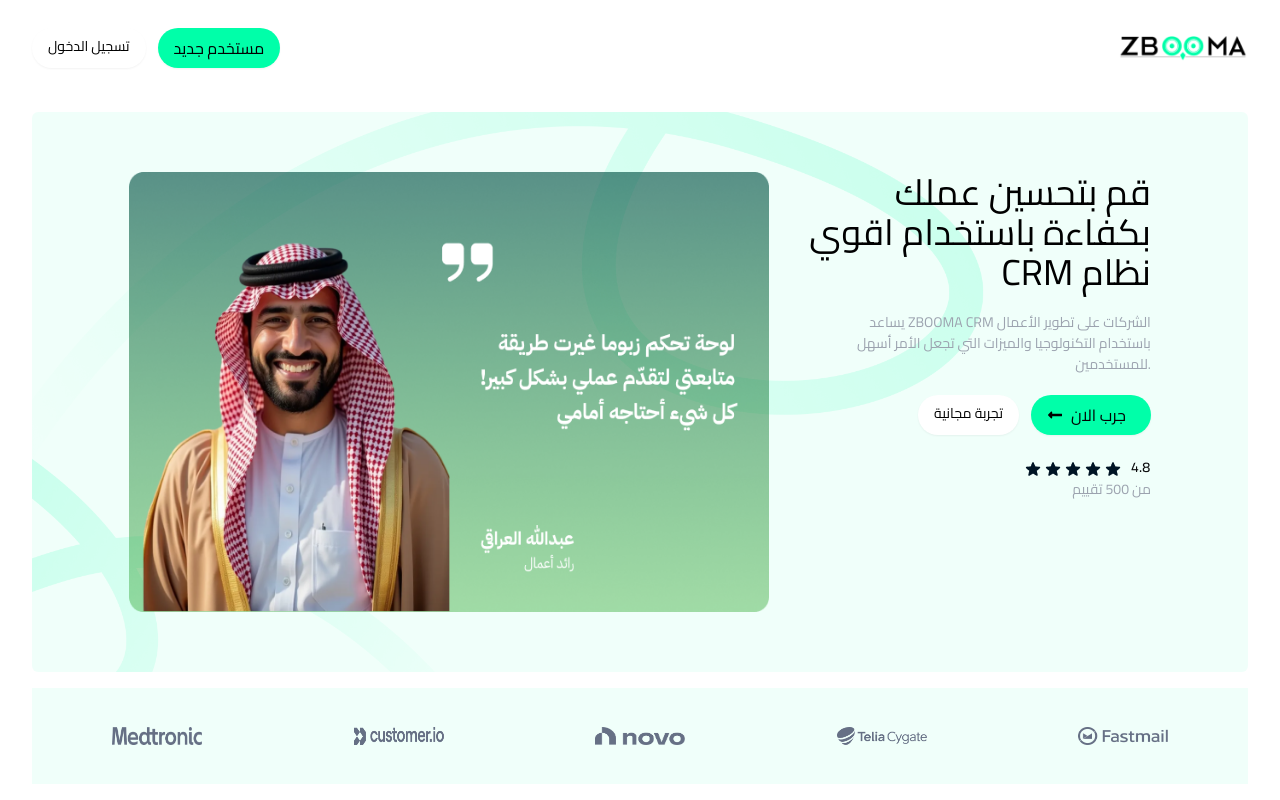
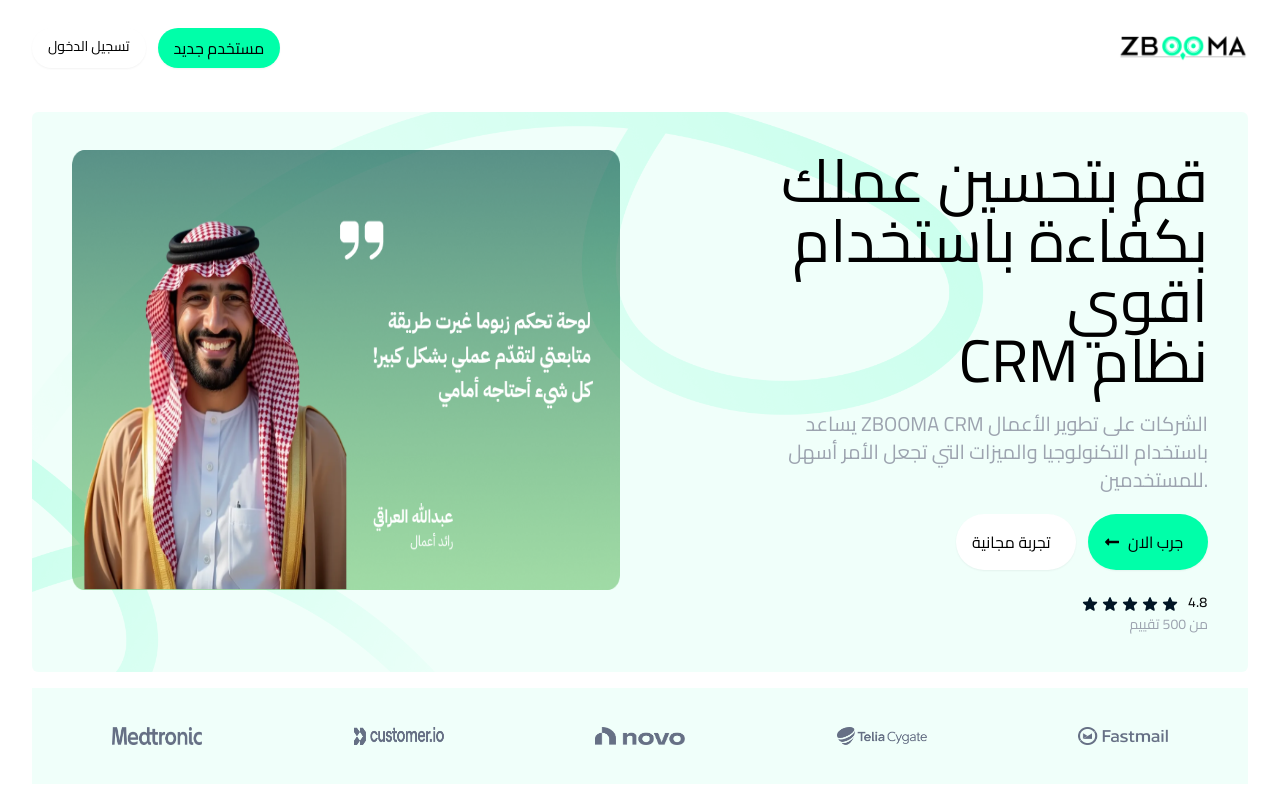
Before and after one commit to faresibrahim081/crm-system, a React (Vite) app: page / in a window 1280 px wide. Built offline with nearby package versions, Linux system fonts and the light colour scheme.

Commit message:
HomePage-Merge

```diff
--- a/src/App.jsx
+++ b/src/App.jsx
@@ -1,10 +1,12 @@
 import "./App.css";
+import SideBar from "./Components/SideBar";
 import Home from "./Pages/Home";
 
 function App() {
   return (
     <>
-      <Home />
+      {/* <SideBar/> */}
+      <Home/>
     </>
   );
 }
--- /dev/null
+++ b/src/Components/AdminDashboard/home/HomeFooter.jsx
@@ -0,0 +1,26 @@
+import img4 from "../../../assets/Media/Mask group.png";
+import img5 from "../../../assets/Media/Group.png";
+import img3 from "../../../assets/Media/Clip path group.png";
+import img1 from "../../../assets/Media/Vector-1.png";
+import img2 from "../../../assets/Media/Vector.png";
+
+function HomeFooter() {
+  const imgList = [img1, img2, img3, img4, img5];
+  return (
+    <div className="bg-[#f0fffa] py-3 px-20 md:h-[12vh] gap-7 w-full flex justify-around md:justify-between items-center flex-wrap">
+      {imgList.map((item, index) => {
+        return (
+          <a href="" key={index}>
+            <img
+              src={item}
+              className="w-[70px] md:w-[90px] h-[18px]"
+              alt="..."
+            />
+          </a>
+        );
+      })}
+    </div>
+  );
+}
+
+export default HomeFooter;
--- /dev/null
+++ b/src/Components/AdminDashboard/home/HomeLayout.jsx
@@ -0,0 +1,72 @@
+import { FaLongArrowAltLeft } from "react-icons/fa";
+import bgImg from "../../../assets/Media/bg.png";
+import charts from "../../../assets/Media/test.png";
+import stars from "../../../assets/Media/Frame 2095584759.png";
+
+function HomeLayout() {
+  return (
+    <div>
+      {/* Background section with overlay and responsive height */}
+      <div
+        style={{ backgroundImage: `url(${bgImg})` }}
+        className="h-[65vh] md:h-[70vh] px-10 w-full bg-center rounded-md bg-cover flex items-center bg-no-repeat relative capitalize overflow-hidden"
+      >
+        <div className="p-0 m-0 flex gap-10 mx-auto">
+          {/* Chart image - visible on larger screens */}
+          <div className="flex-1 ">
+            <img
+              src={charts}
+              className="h-[55vh] w-[50vw] hidden lg:block"
+              alt="Chart"
+            />
+          </div>
+
+          {/* Content container - text and action buttons */}
+          <div className="flex-1 text-center lg:text-right flex flex-col items-center lg:items-end gap-5">
+            {/* Heading with Arabic text and inline CRM abbreviation */}
+            <h1 className="text-2xl lg:text-6xl">
+              قم بتحسين عملك <br />
+              بكفاءة باستخدام اقوي <br />
+              <bdi>CRM</bdi> نظام
+            </h1>
+
+            {/* Description paragraph */}
+            <p className="text-gray-400 text-xs lg:text-xl">
+              يساعد ZBOOMA CRM الشركات على تطوير الأعمال <br />
+              باستخدام التكنولوجيا والميزات التي تجعل الأمر أسهل
+              <br />
+              للمستخدمين.
+            </p>
+
+            {/* Action buttons container */}
+            <div className="flex gap-3">
+              {/* Free trial button */}
+              <a
+                href="#"
+                className="rounded-full w-[120px] flex items-center gap-2 bg-white shadow-sm py-2 px-4 h-14"
+              >
+                تجربة مجانية
+              </a>
+
+              {/* Try now button with arrow icon */}
+              <a
+                href="#"
+                className="rounded-full w-[120px] flex items-center gap-2 bg-[#00FFA9] shadow-sm py-2 px-4 h-14"
+              >
+                <FaLongArrowAltLeft /> <span>جرب الان</span>
+              </a>
+            </div>
+
+            {/* Stars rating with text */}
+            <div className="flex flex-col items-center lg:items-end">
+              <img src={stars} alt="Star rating" />
+              <p className="text-gray-400 text-[14px]">من 500 تقييم</p>
+            </div>
+          </div>
+        </div>
+      </div>
+    </div>
+  );
+}
+
+export default HomeLayout;
--- a/src/Components/home/HomeNav.jsx
+++ b/src/Components/AdminDashboard/home/HomeNav.jsx
@@ -1,4 +1,4 @@
-import logo from "../../assets/Media/logo.png";
+import logo from "../../../assets/Media/logo.png";
 
 
 function HomeNav() {
--- /dev/null
+++ b/src/Components/SideBar.jsx
@@ -0,0 +1,85 @@
+import React, { useState } from "react";
+import logo from "../assets/Media/logo.png";
+import { LuHome } from "react-icons/lu";
+import { FaRegUser } from "react-icons/fa";
+import { FaRegNoteSticky } from "react-icons/fa6";
+import { IoTimeOutline } from "react-icons/io5";
+import { LiaFileContractSolid } from "react-icons/lia";
+import { CiChat1 } from "react-icons/ci";
+import { PiSignOut } from "react-icons/pi";
+
+const SideBar = () => {
+  const links = [
+    { title: "لوحة التحكم", icon: LuHome },
+    { title: "العملاء", icon: FaRegUser },
+    { title: "الملاحظات", icon: FaRegNoteSticky },
+    { title: "المواعيد", icon: IoTimeOutline },
+    { title: "العقود", icon: LiaFileContractSolid },
+    { title: "المحادثات", icon: CiChat1 },
+  ];
+
+  const [activeLink, setActiveLink] = useState("لوحة التحكم");
+
+  const handleLinkClick = (link) => {
+    setActiveLink(link);
+  };
+
+  return (
+    <div className="flex w-64 h-screen flex-col justify-between border-e right-0 absolute">
+      <div className="px-4 py-6 flex flex-col justify-center items-end w-full space-y-5">
+        <span className="grid place-content-center rounded-lg text-xs text-gray-600">
+          <img src={logo} />
+        </span>
+
+        <div className="space-y-2 w-full flex flex-col items-end">
+          {links.map((link, i) => (
+            <ul className="space-y-1 w-full text-right">
+              <li key={i}>
+                <a
+                  href="#"
+                  className={`flex items-center justify-end gap-2 rounded-lg px-4 py-3 text-sm text-gray-700 font-semibold
+                    ${
+                      activeLink === link.title
+                        ? "bg-[#BFF6E4] text-[#016643]"
+                        : ""
+                    }`}
+                  onClick={() => handleLinkClick(link.title)}
+                >
+                  {link.title}
+                  <link.icon className="text-xl ml-2" />
+                </a>
+              </li>
+            </ul>
+          ))}
+        </div>
+      </div>
+
+      {/* PROFILE_HERE */}
+      <div className="sticky inset-x-0 bottom-0 border-t border-gray-100 flex items-center justify-between">
+        <a
+          href="#"
+          className="flex items-center gap-2 bg-white p-4 hover:bg-gray-50"
+        >
+          <img
+            alt=""
+            src="https://images.unsplash.com/photo-1600486913747-55e5470d6f40?ixlib=rb-1.2.1&ixid=MnwxMjA3fDB8MHxwaG90by1wYWdlfHx8fGVufDB8fHx8&auto=format&fit=crop&w=1770&q=80"
+            className="size-10 rounded-full object-cover"
+          />
+
+          <div className="">
+            <p className="text-xs">
+              <strong className="block font-medium">Eric Frusciante</strong>
+
+              <span> eric@frusciante.com </span>
+            </p>
+          </div>
+        </a>
+        <span className="text-2xl p-4 text-red-400 hover:text-red-700 cursor-pointer">
+          <PiSignOut />
+        </span>
+      </div>
+    </div>
+  );
+};
+
+export default SideBar;
--- a/src/Components/home/HomeFooter.jsx
+++ /dev/null
@@ -1,22 +0,0 @@
-import img4 from "../../assets/Media/Mask group.png";
-import img5 from "../../assets/Media/Group.png";
-import img3 from "../../assets/Media/Clip path group.png";
-import img1 from "../../assets/Media/Vector-1.png";
-import img2 from "../../assets/Media/Vector.png";
-
-function HomeFooter() {
-  const imgList = [img1, img2, img3, img4, img5]
-  return (
-    <div className="bg-[#f0fffa] py-3 px-20 md:h-[12vh] gap-7 w-full flex justify-around md:justify-between items-center flex-wrap">
-      {imgList.map((item,index) => {
-        return(
-          <a href="" key={index} >
-            <img src={item} className="w-[70px] md:w-[90px] h-[18px]" alt="..." />
-          </a>
-        )
-      })}
-    </div>
-  );
-}
-
-export default HomeFooter;
--- a/src/Components/home/HomeLayout.jsx
+++ /dev/null
@@ -1,54 +0,0 @@
-import { FaLongArrowAltLeft } from "react-icons/fa";
-import bgImg from "../../assets/Media/bg.png";
-import charts from "../../assets/Media/test.png";
-import stars from "../../assets/Media/Frame 2095584759.png";
-
-function HomeLayout() {
-  return (
-    <div>
-      <div
-        style={{ backgroundImage: `url(${bgImg})` }}
-        className={`h-[65vh] md:h-[70vh] px-10 w-full bg-center rounded-md bg-cover flex items-center  bg-no-repeat relative capitalize overflow-hidden`}
-      >
-        <div className="p-0 m-0 flex gap-10 mx-auto ">
-          <div>
-            <img src={charts} className="h-[55vh] w-[50vw] hidden lg:block" alt="00....." />
-          </div>
-          <div className="text-center lg:text-right flex flex-col items-center lg:items-end gap-5">
-            <h1 className="text-4xl">
-              قم بتحسين عملك <br />
-              بكفاءة باستخدام اقوي <br />
-              <bdi>CRM</bdi> نظام
-            </h1>
-            <p className="text-gray-400 text-[18px] lg:text-[14px]">
-              يساعد ZBOOMA CRM الشركات على تطوير الأعمال <br />
-              باستخدام التكنولوجيا والميزات التي تجعل الأمر أسهل<br></br>{" "}
-              للمستخدمين.
-            </p>
-            <div className="flex gap-3 ">
-              <a
-                href=""
-                className="rounded-3xl bg-white text-[14px] shadow-sm py-2 px-4"
-              >
-                {" "}
-                 تجربة مجانية
-              </a>
-              <a
-                href=""
-                className="rounded-3xl w-[120px] line-clamp-1 flex items-center gap-2 bg-[#00FFA9] shadow-sm py-2 px-4"
-              >
-                <FaLongArrowAltLeft /> <span>جرب الان</span>
-              </a>
-            </div>
-            <div className="">
-                <img src={stars} alt="..." />
-                <p className="text-gray-400 text-[14px]">من 500 تقييم</p>
-            </div>
-          </div>
-        </div>
-      </div>
-    </div>
-  );
-}
-
-export default HomeLayout;
--- a/src/Pages/Home.jsx
+++ b/src/Pages/Home.jsx
@@ -1,6 +1,6 @@
-import HomeFooter from "../Components/home/HomeFooter";
-import HomeLayout from "../Components/home/HomeLayout";
-import HomeNav from "../Components/home/HomeNav";
+import HomeFooter from "../Components/AdminDashboard/home/HomeFooter";
+import HomeLayout from "../Components/AdminDashboard/home/HomeLayout";
+import HomeNav from "../Components/AdminDashboard/home/HomeNav";
 
 function Home() {
   return (
```
